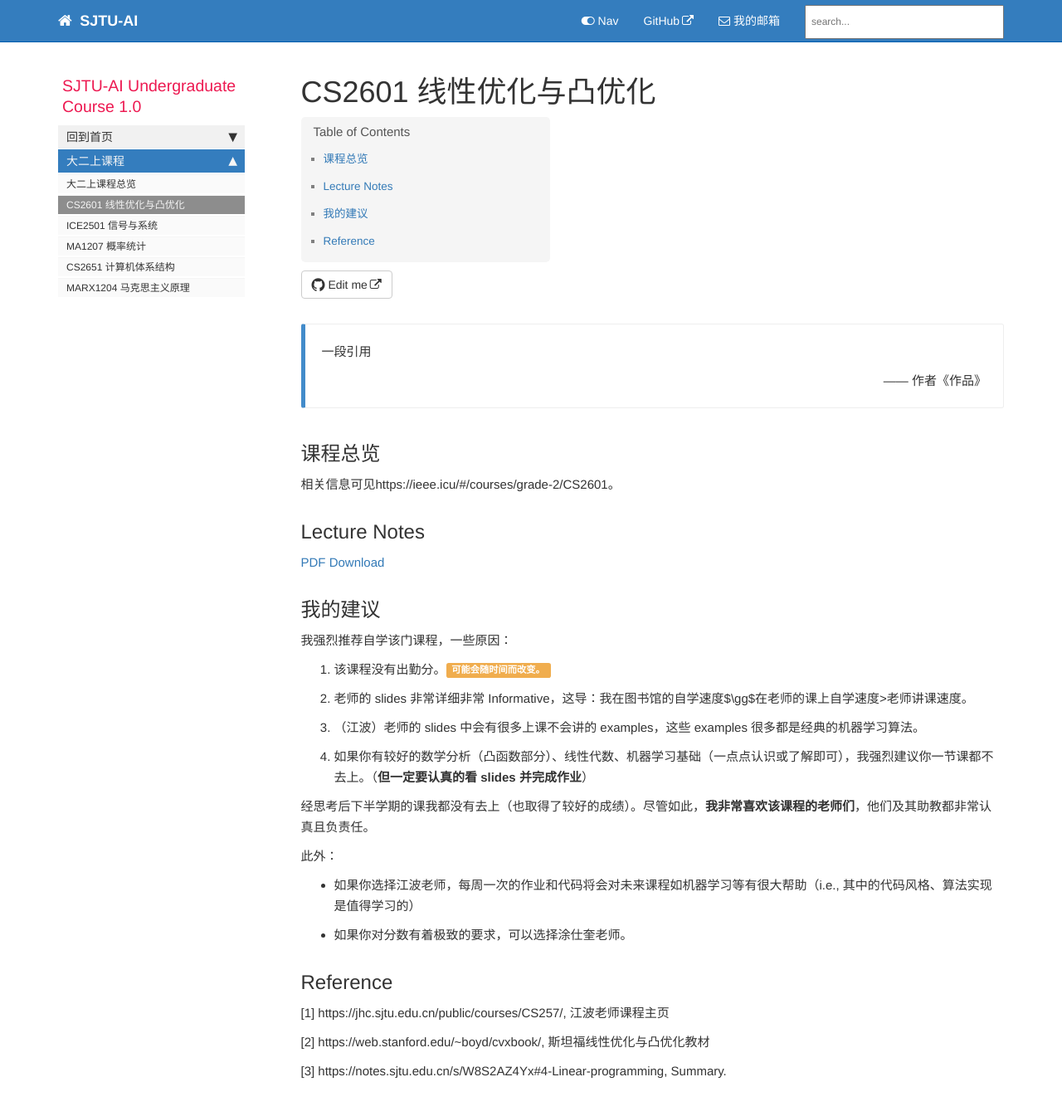
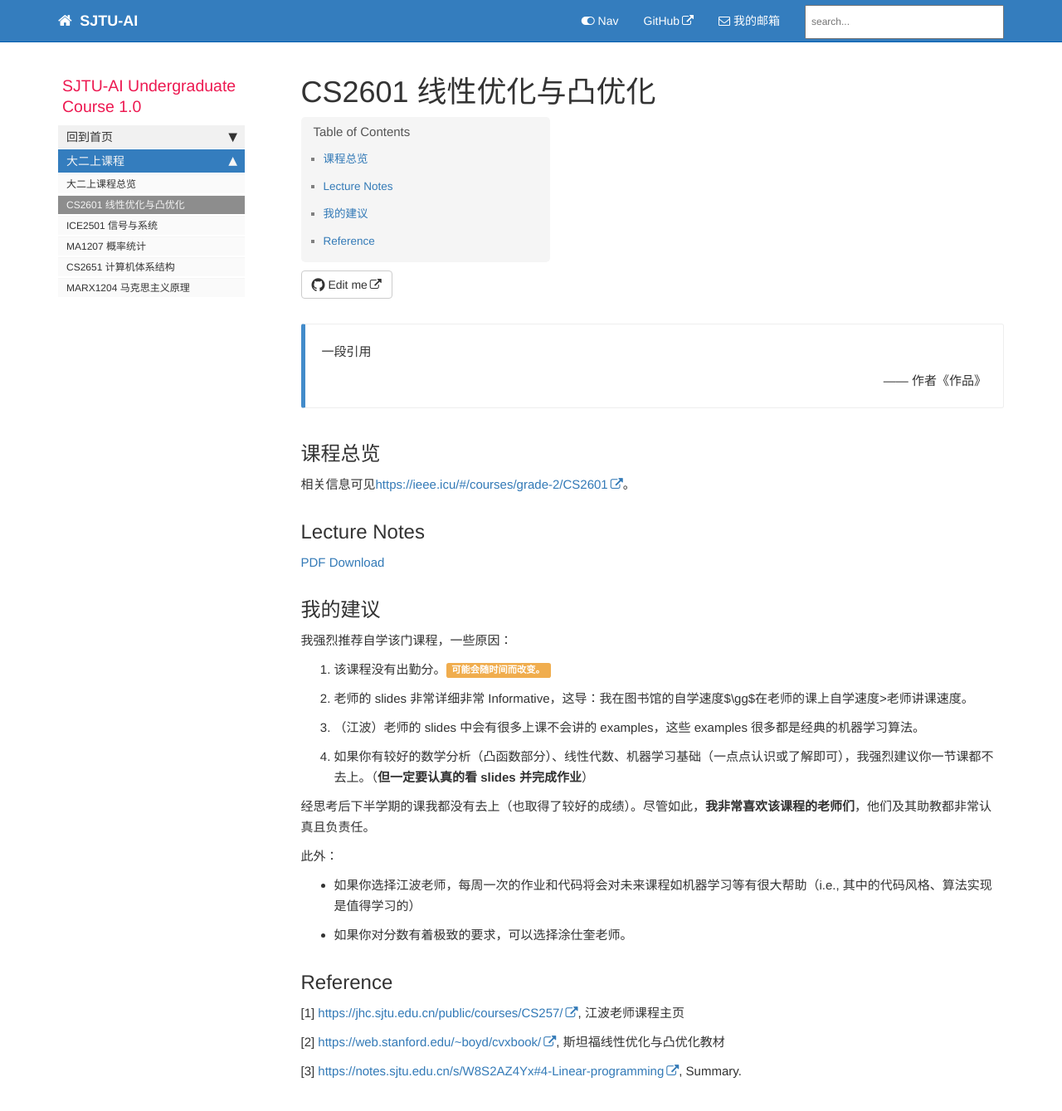
Before and after one commit to aisjtu/aisjtu.github.io, a Jekyll site: the page built from docs/pages/21/21_CS2601.md, in a window 1280 px wide and 1400 px high. Shown: the top 1339 px of the window at 83% size. Built offline with Jekyll 4.4.1, drawn with Linux system fonts in a browser that asks for light colours; comment, search, counter and statistics services are not loaded; part of the change alters nothing that is shown.

Commit message:
Update 21_CS2601.md

```diff
--- a/docs/pages/21/21_CS2601.md
+++ b/docs/pages/21/21_CS2601.md
@@ -11,11 +11,11 @@ permalink: 21_CS2601.html
 
 ## 课程总览
 
-相关信息可见https://ieee.icu/#/courses/grade-2/CS2601。
+相关信息可见[https://ieee.icu/#/courses/grade-2/CS2601](https://ieee.icu/#/courses/grade-2/CS2601)。
 
 ## Lecture Notes
 
-<a target="_blank" class="noCrossRef" href="{{ "https://github.com/anyeZHY/ai-sjtu.github.io/blob/gh-pages/Resource/21/CS2601线性优化与凸优化/线性优化凸优化.pdf"}}"> PDF Download
+<a target="_blank" class="noCrossRef" href="{{ "https://github.com/anyeZHY/ai-sjtu.github.io/raw/gh-pages/Resource/21/CS2601线性优化与凸优化/线性优化凸优化.pdf"}}"> PDF Download
 
 ## 我的建议
 
@@ -35,10 +35,10 @@ permalink: 21_CS2601.html
 
 ## Reference
 
-[1] https://jhc.sjtu.edu.cn/public/courses/CS257/, 江波老师课程主页
+[1] [https://jhc.sjtu.edu.cn/public/courses/CS257/](https://jhc.sjtu.edu.cn/public/courses/CS257/), 江波老师课程主页
 
-[2] https://web.stanford.edu/~boyd/cvxbook/, 斯坦福线性优化与凸优化教材
+[2] [https://web.stanford.edu/~boyd/cvxbook/](https://web.stanford.edu/~boyd/cvxbook/), 斯坦福线性优化与凸优化教材
 
-[3] https://notes.sjtu.edu.cn/s/W8S2AZ4Yx#4-Linear-programming, Summary.
+[3] [https://notes.sjtu.edu.cn/s/W8S2AZ4Yx#4-Linear-programming](https://notes.sjtu.edu.cn/s/W8S2AZ4Yx#4-Linear-programming), Summary.
 
 {% include links.html %}
```
